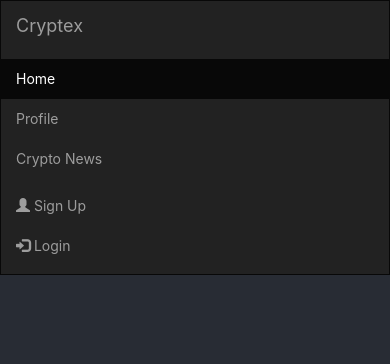
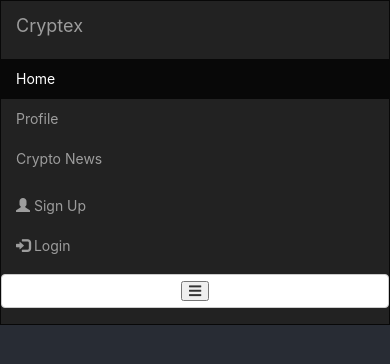
Before and after one commit to ashToronto/cryptek-client, a React (Create React App) app: page /portfolio in a window 390 px wide. Shown: the top 364 px of the page. Built offline with nearby package versions, Linux system fonts and the light colour scheme; a web font is replaced by a local one.

Commit message:
added media queries in app.css to manage screens at 900 and 1700 px for demo purposes

```diff
--- a/src/App.css
+++ b/src/App.css
@@ -2,7 +2,7 @@
   background-color: #282c34;
   text-align: center;
   display: flex;
-  width:100%;
+  min-width: 100%;
   min-height: 100vh;
   flex-direction: column;
   align-items: center;
@@ -61,3 +61,19 @@
 .last24h_value {
   display: inline-block;
 }
+
+/* MEDIA QUERIES FOR SCREEN SIZE VARIATION */
+
+@media screen and (min-width: 1600px) {
+  .wrapper {
+    grid-template-columns: 200px 200px 200px 200px 200px 200px 200px;
+    grid-gap: 50px;
+  }
+}
+
+@media screen and (max-width: 900px) {
+  .wrapper {
+    grid-template-columns: 200px 200px 200px;
+    grid-gap: 10px;
+  }
+}
--- a/src/components/Navigation.js
+++ b/src/components/Navigation.js
@@ -5,13 +5,15 @@ import Portfolio from './Portfolio'
 import Login from './auth/LoginForm'
 import Register from './auth/RegisterForm'
 
+class Navigation extends Component {
 
-class Navigation extends Component {
+
 
   render() {
     return(
     <nav className="navbar navbar-inverse">
       <div className="container-fluid">
+
         <div className="navbar-header">
           <a className="navbar-brand" href="#">Cryptex</a>
         </div>
@@ -23,6 +25,11 @@ class Navigation extends Component {
         <ul className="nav navbar-nav navbar-right">
           <li><a href="/register"><span className="glyphicon glyphicon-user"></span> Sign Up</a></li>
           <li><a href="/login"><span className="glyphicon glyphicon-log-in"></span> Login</a></li>
+
+            <li className='btn btn-default navbar-btn'>
+              <button className='fas fa-bars'></button>
+            </li>
+
         </ul>
       </div>
     </nav>
--- a/src/components/auth/RegisterForm.js
+++ b/src/components/auth/RegisterForm.js
@@ -1,6 +1,7 @@
 import React, { Component } from 'react'
 import { Button,Navbar,Nav,NavItem,NavDropdown,MenuItem,form,input } from 'react-bootstrap'
 import './auth.css'
+import {Redirect} from 'react-router-dom'
 import Validate from './validation_helpers'
 import Auth from '../modules/Auth'
 
@@ -36,8 +37,6 @@ class RegisterForm extends Component {
           password: password,
         }
       })
-      console.log(this.state.user)
-      console.log(name, email, password, username)
       return fetch('/users', {
         method: 'POST',
         body: JSON.stringify({
--- a/src/components/auth/auth.css
+++ b/src/components/auth/auth.css
@@ -34,6 +34,10 @@ color: white;
 color: white;
 padding: 3vh
 }
+
+/* .navbar-header {
+  margin-left: 5vh!important
+} */
 
 .social_icon{
 margin-right: 3vh;
```
Also changed, not shown: src/App.js (+1 -7 lines).
